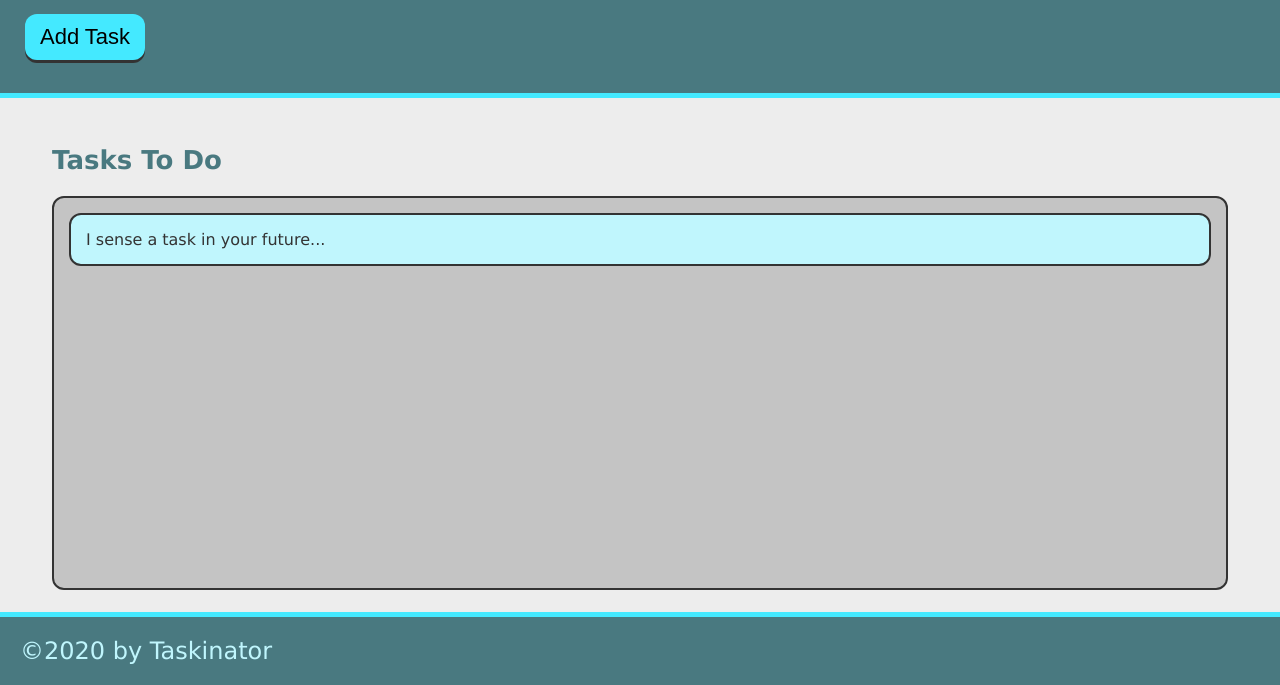
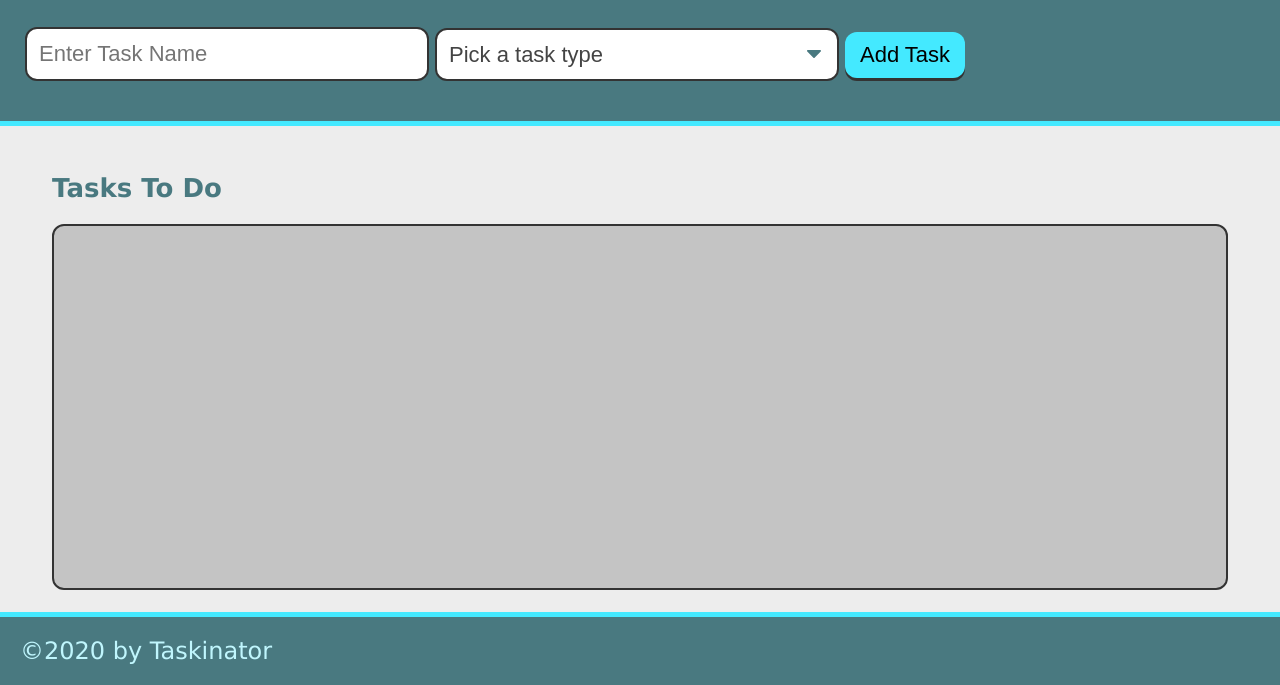
Before and after one commit to bmkersey/Taskinator, a plain HTML site: page index.html in a window 1280 px wide. Shown: the part 115-800 px from the top of the page. Drawn offline with Linux system fonts and the light colour scheme.

Commit message:
added form input and dropdown menu for type

```diff
--- a/index.html
+++ b/index.html
@@ -14,9 +14,22 @@
         <p>
             Click the button below to add a new task!
         </p>
-
-        <button class="btn" id="save-task">Add Task</button>
-
+        <form id="task-form">
+            <div class="form-group">
+                <input type="text" name="task-name" placeholder="Enter Task Name"/>
+            </div>
+            <div class="form-group">
+                <select name="task-type" class="select-dropdown">
+                    <option value="" disabled selected>Pick a task type</option>
+                    <option value="School">School</option>
+                    <option value="Work">Work</option>
+                    <option value="Home">Home</option>
+                </select>
+            </div>
+            <div class="form-group">
+                <button class="btn" id="save-task" type="submit">Add Task</button>
+            </div>
+        </form>
 
     </header>
 
@@ -26,11 +39,7 @@
 
             <h2 class="list-title">Tasks To Do</h2>
 
-            <ul class="task-list" id="tasks-to-do">
-
-                <li class="task-item">I sense a task in your future...</li>
-
-            </ul>
+            <ul class="task-list" id="tasks-to-do"></ul>
 
         </section>
 
```
